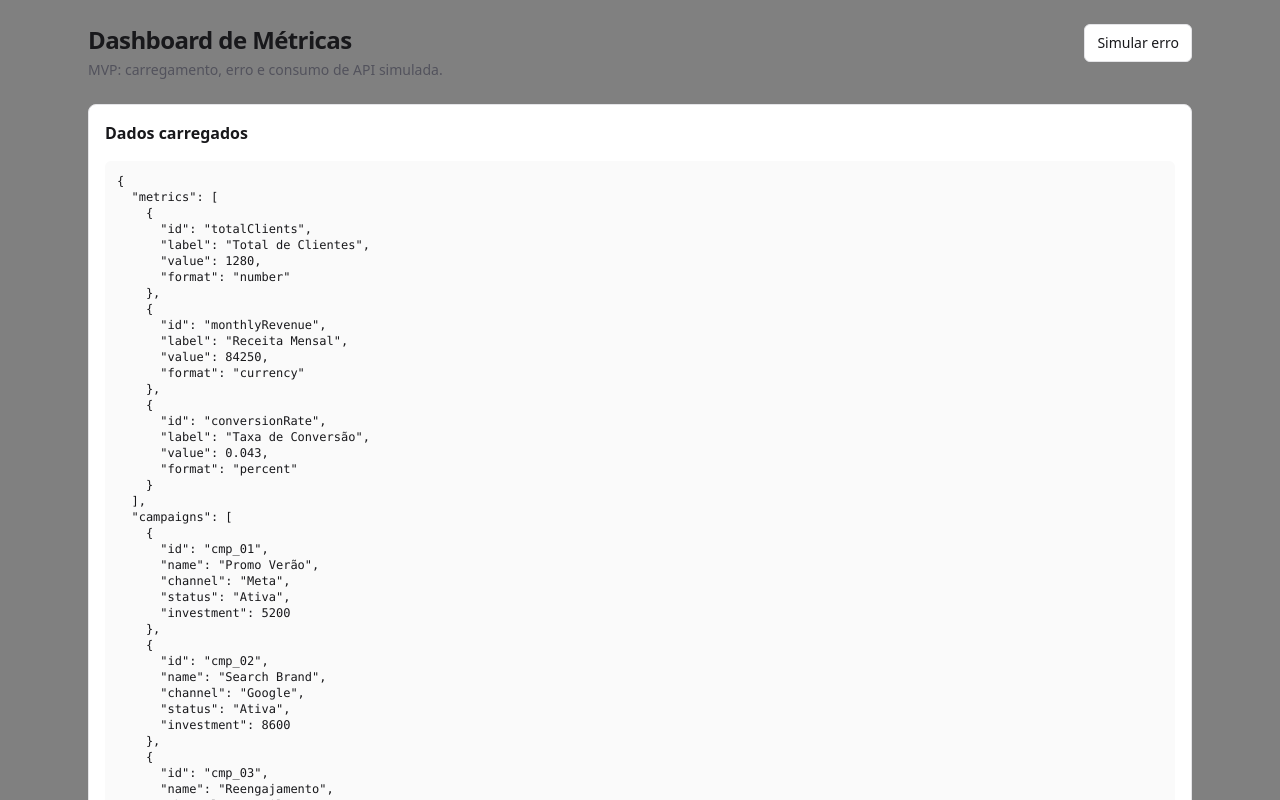
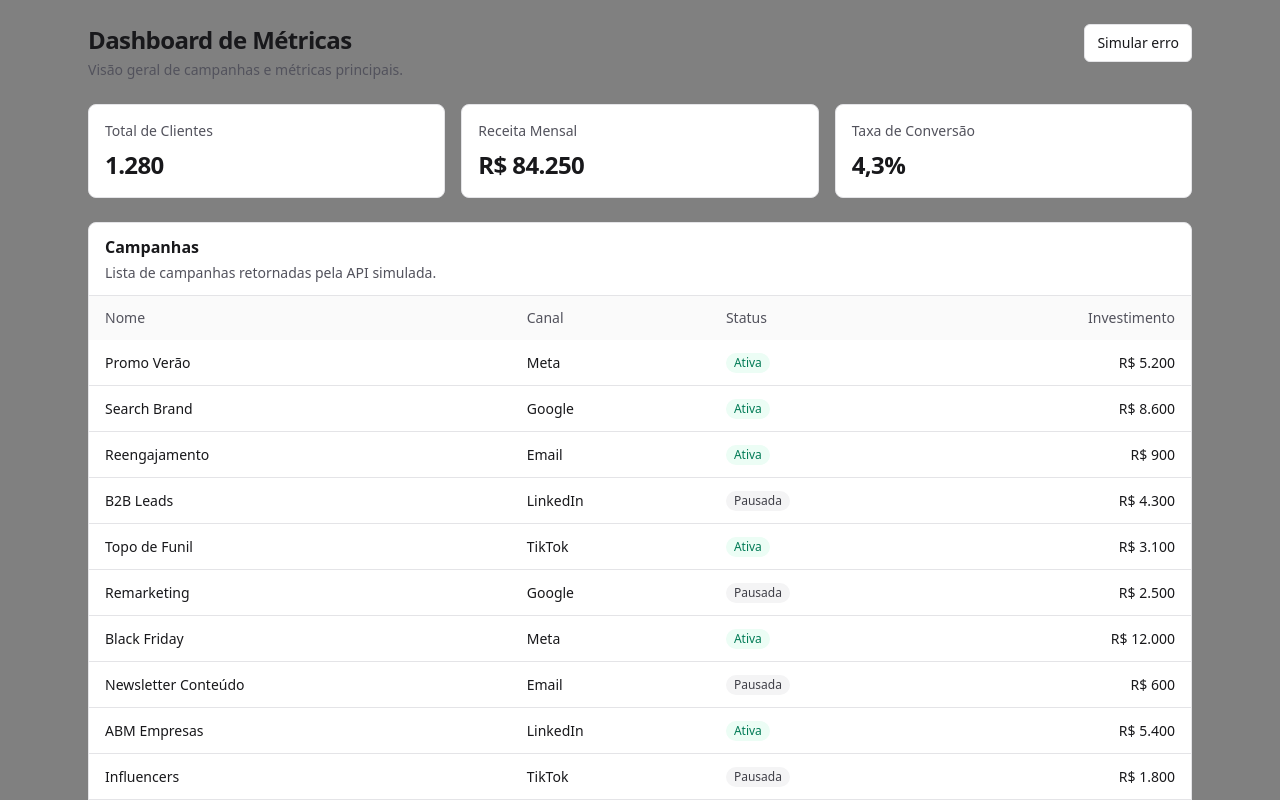
Before and after one commit to PatrickCosta7/metric-dashboard-stalse, a Next.js app: page / in a window 1280 px wide. Shown: the top 800 px of the page. Built offline with nearby package versions, Linux system fonts and the light colour scheme.

Commit message:
feat: add MetricCard and Table components for displaying metrics and campaigns

```diff
--- a/src/app/page.tsx
+++ b/src/app/page.tsx
@@ -4,6 +4,8 @@ import { useEffect, useState } from 'react';
 import type { DashboardResponse } from '@/types/dashboard';
 import { Alert } from '@/components/Alert';
 import { Skeleton } from '@/components/Skeleton';
+import { MetricCard } from '@/components/MetricCard';
+import { Table } from '@/components/Table';
 
 type LoadState =
   | { status: 'loading' }
@@ -26,25 +28,18 @@ export default function Home() {
         const endpoint = simulateError ? '/api/data?error=1' : '/api/data';
         const res = await fetch(endpoint, { cache: 'no-store' });
 
-        if (!res.ok) {
-          throw new Error(`Falha ao buscar dados (HTTP ${res.status})`);
-        }
+        if (!res.ok) throw new Error(`Falha ao buscar dados (HTTP ${res.status})`);
 
         const data = (await res.json()) as DashboardResponse;
 
-        if (!cancelled) {
-          setState({ status: 'success', data });
-        }
+        if (!cancelled) setState({ status: 'success', data });
       } catch (err) {
         const message = err instanceof Error ? err.message : 'Erro desconhecido';
-        if (!cancelled) {
-          setState({ status: 'error', message });
-        }
+        if (!cancelled) setState({ status: 'error', message });
       }
     }
 
     load();
-
     return () => {
       cancelled = true;
     };
@@ -58,7 +53,7 @@ export default function Home() {
             Dashboard de Métricas
           </h1>
           <p className="mt-1 text-sm text-zinc-600 dark:text-zinc-300">
-            MVP: carregamento, erro e consumo de API simulada.
+            Visão geral de campanhas e métricas principais.
           </p>
         </div>
 
@@ -79,13 +74,9 @@ export default function Home() {
             <Skeleton className="h-24" />
           </div>
 
-          <Skeleton className="h-64" />
-
           <div className="space-y-2">
             <Skeleton className="h-10" />
-            <Skeleton className="h-10" />
-            <Skeleton className="h-10" />
-            <Skeleton className="h-10" />
+            <Skeleton className="h-56" />
           </div>
         </div>
       )}
@@ -98,15 +89,17 @@ export default function Home() {
       )}
 
       {state.status === 'success' && (
-        <section className="rounded-lg border border-zinc-200 bg-white p-4 dark:border-zinc-800 dark:bg-zinc-950">
-          <h2 className="text-base font-semibold text-zinc-900 dark:text-zinc-50">
-            Dados carregados
-          </h2>
+        <div className="space-y-6">
+          <section className="grid grid-cols-1 gap-4 sm:grid-cols-3">
+            {state.data.metrics.map((m) => (
+              <MetricCard key={m.id} metric={m} />
+            ))}
+          </section>
 
-          <pre className="mt-4 overflow-auto rounded-md bg-zinc-50 p-3 text-xs text-zinc-900 dark:bg-zinc-900 dark:text-zinc-50">
-            {JSON.stringify(state.data, null, 2)}
-          </pre>
-        </section>
+          <section>
+            <Table campaigns={state.data.campaigns} />
+          </section>
+        </div>
       )}
     </main>
   );
--- /dev/null
+++ b/src/components/MetricCard.tsx
@@ -0,0 +1,36 @@
+import type { Metric } from '@/types/dashboard';
+
+function formatMetricValue(metric: Metric) {
+  switch (metric.format) {
+    case 'currency':
+      return new Intl.NumberFormat('pt-BR', {
+        style: 'currency',
+        currency: 'BRL',
+        maximumFractionDigits: 0,
+      }).format(metric.value);
+    case 'percent':
+      return new Intl.NumberFormat('pt-BR', {
+        style: 'percent',
+        maximumFractionDigits: 1,
+      }).format(metric.value);
+    default:
+      return new Intl.NumberFormat('pt-BR').format(metric.value);
+  }
+}
+
+type MetricCardProps = {
+  metric: Metric;
+};
+
+export function MetricCard({ metric }: MetricCardProps) {
+  return (
+    <div className="rounded-lg border border-zinc-200 bg-white p-4 dark:border-zinc-800 dark:bg-zinc-950">
+      <div className="text-sm text-zinc-600 dark:text-zinc-300">
+        {metric.label}
+      </div>
+      <div className="mt-2 text-2xl font-semibold tracking-tight text-zinc-900 dark:text-zinc-50">
+        {formatMetricValue(metric)}
+      </div>
+    </div>
+  );
+}
--- /dev/null
+++ b/src/components/Table.tsx
@@ -0,0 +1,75 @@
+import type { Campaign } from '@/types/dashboard';
+
+type TableProps = {
+  campaigns: Campaign[];
+};
+
+function formatCurrencyBRL(value: number) {
+  return new Intl.NumberFormat('pt-BR', {
+    style: 'currency',
+    currency: 'BRL',
+    maximumFractionDigits: 0,
+  }).format(value);
+}
+
+export function Table({ campaigns }: TableProps) {
+  return (
+    <div className="overflow-hidden rounded-lg border border-zinc-200 bg-white dark:border-zinc-800 dark:bg-zinc-950">
+      <div className="border-b border-zinc-200 px-4 py-3 dark:border-zinc-800">
+        <h2 className="text-base font-semibold text-zinc-900 dark:text-zinc-50">
+          Campanhas
+        </h2>
+        <p className="mt-1 text-sm text-zinc-600 dark:text-zinc-300">
+          Lista de campanhas retornadas pela API simulada.
+        </p>
+      </div>
+
+      <div className="overflow-x-auto">
+        <table className="min-w-full text-sm">
+          <thead className="bg-zinc-50 text-zinc-600 dark:bg-zinc-900 dark:text-zinc-300">
+            <tr>
+              <th className="px-4 py-3 text-left font-medium">Nome</th>
+              <th className="px-4 py-3 text-left font-medium">Canal</th>
+              <th className="px-4 py-3 text-left font-medium">Status</th>
+              <th className="px-4 py-3 text-right font-medium">Investimento</th>
+            </tr>
+          </thead>
+
+          <tbody className="divide-y divide-zinc-200 dark:divide-zinc-800">
+            {campaigns.map((c) => {
+              const isActive = c.status === 'Ativa';
+
+              return (
+                <tr key={c.id} className="text-zinc-900 dark:text-zinc-50">
+                  <td className="px-4 py-3 whitespace-nowrap">{c.name}</td>
+                  <td className="px-4 py-3 whitespace-nowrap">{c.channel}</td>
+                  <td className="px-4 py-3 whitespace-nowrap">
+                    <span
+                      className={[
+                        'inline-flex items-center rounded-full px-2 py-0.5 text-xs font-medium',
+                        isActive
+                          ? 'bg-emerald-50 text-emerald-700 dark:bg-emerald-950/40 dark:text-emerald-300'
+                          : 'bg-zinc-100 text-zinc-700 dark:bg-zinc-800 dark:text-zinc-200',
+                      ].join(' ')}
+                    >
+                      {c.status}
+                    </span>
+                  </td>
+                  <td className="px-4 py-3 whitespace-nowrap text-right">
+                    {formatCurrencyBRL(c.investment)}
+                  </td>
+                </tr>
+              );
+            })}
+          </tbody>
+        </table>
+
+        {campaigns.length === 0 && (
+          <div className="p-4 text-sm text-zinc-600 dark:text-zinc-300">
+            Nenhuma campanha encontrada.
+          </div>
+        )}
+      </div>
+    </div>
+  );
+}
```
